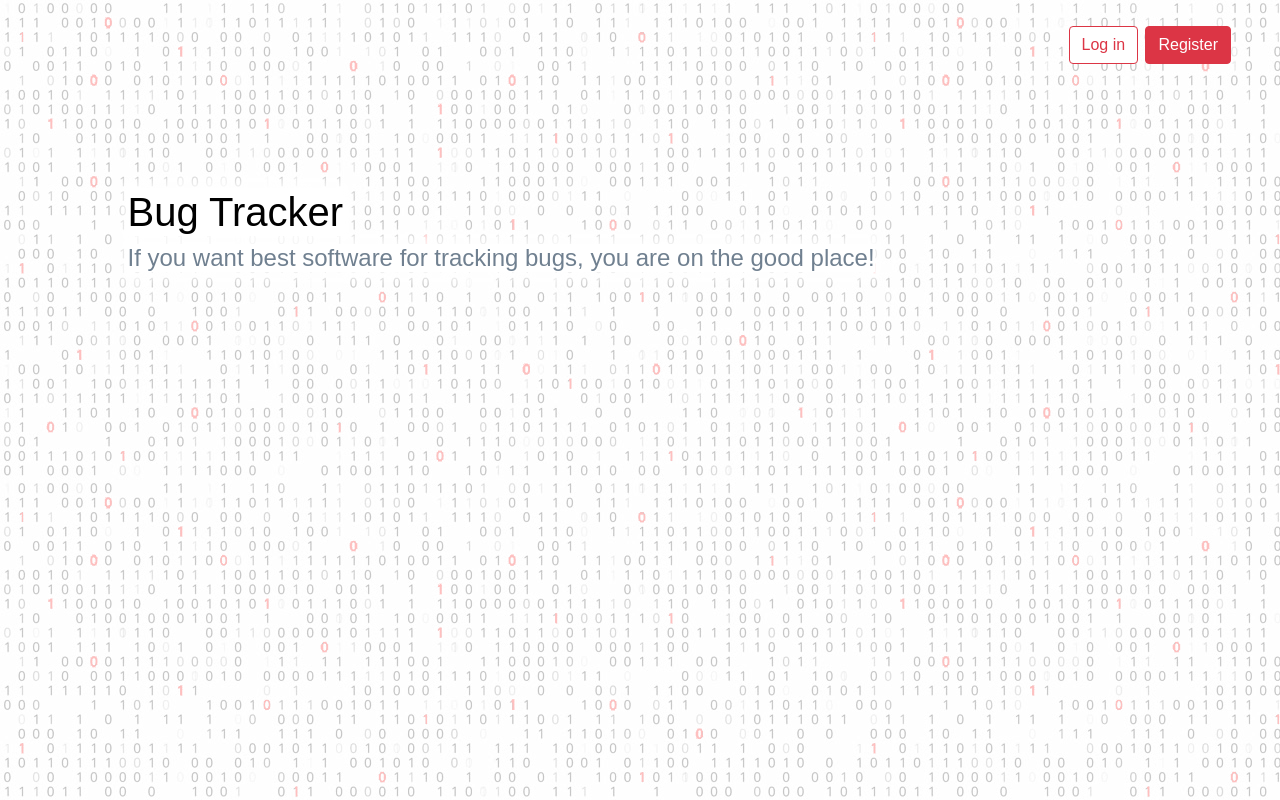
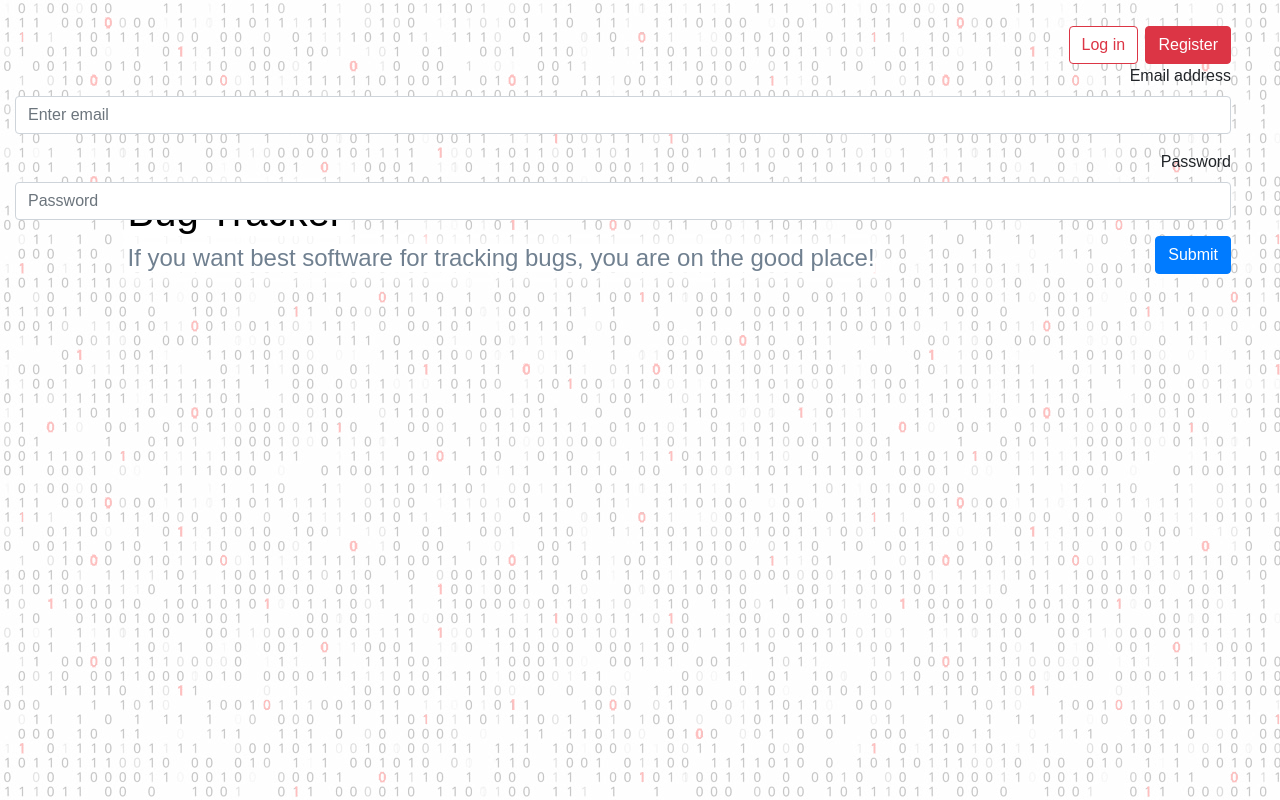
Before and after one commit to lucicdanilo/bugtracker, a React (Create React App) app: page /login in a window 1280 px wide. Built offline with nearby package versions, Linux system fonts and the light colour scheme; a web font is replaced by a local one.

Commit message:
login page

```diff
--- a/public/index.html
+++ b/public/index.html
@@ -12,35 +12,13 @@
       name="description"
       content="Web site created using create-react-app"
     />
+    <link rel="manifest" href="%PUBLIC_URL%/manifest.json" />
 
-    <!--
-      manifest.json provides metadata used when your web app is installed on a
-      user's mobile device or desktop. See https://developers.google.com/web/fundamentals/web-app-manifest/
-    -->
-    <link rel="manifest" href="%PUBLIC_URL%/manifest.json" />
-    <!--
-      Notice the use of %PUBLIC_URL% in the tags above.
-      It will be replaced with the URL of the `public` folder during the build.
-      Only files inside the `public` folder can be referenced from the HTML.
-
-      Unlike "/favicon.ico" or "favicon.ico", "%PUBLIC_URL%/favicon.ico" will
-      work correctly both with client-side routing and a non-root public URL.
-      Learn how to configure a non-root public URL by running `npm run build`.
-    -->
     <title>Bug Tracker</title>
   </head>
+
   <body>
     <noscript>You need to enable JavaScript to run this app.</noscript>
     <div id="root"></div>
-    <!--
-      This HTML file is a template.
-      If you open it directly in the browser, you will see an empty page.
-
-      You can add webfonts, meta tags, or analytics to this file.
-      The build step will place the bundled scripts into the <body> tag.
-
-      To begin the development, run `npm start` or `yarn start`.
-      To create a production bundle, use `npm run build` or `yarn build`.
-    -->
   </body>
 </html>
--- a/src/App.js
+++ b/src/App.js
@@ -1,6 +1,9 @@
 import React from "react";
+import { BrowserRouter as Router, Switch, Route, Link } from "react-router-dom";
 import "bootstrap/dist/css/bootstrap.min.css";
 import "./App.css";
+import Login from "./pages/login";
+import Register from "./pages/register";
 
 function App() {
   return (
@@ -12,12 +15,30 @@ function App() {
           place!
         </h4>
         <div className="mainMenu">
-          <button type="button" className="btn btn-outline-danger loginButton">
-            Log in
-          </button>
-          <button type="button" className="btn btn-danger registerButton">
-            Register
-          </button>
+          <Router>
+            <Link
+              type="button"
+              className="btn btn-outline-danger loginButton"
+              to="/login"
+            >
+              Log in
+            </Link>
+            <Link
+              type="button"
+              className="btn btn-danger registerButton"
+              to="/register"
+            >
+              Register
+            </Link>
+            <Switch>
+              <Route path="/login">
+                <Login />
+              </Route>
+              <Route path="/register">
+                <Register />
+              </Route>
+            </Switch>
+          </Router>
         </div>
       </div>
     </div>
--- /dev/null
+++ b/src/pages/login.jsx
@@ -0,0 +1,36 @@
+import React from "react";
+
+class Login extends React.Component {
+  render() {
+    return (
+      <div className="loginComponent">
+        <form>
+          <div class="form-group">
+            <label for="exampleInputEmail1">Email address</label>
+            <input
+              type="email"
+              class="form-control"
+              id="exampleInputEmail1"
+              aria-describedby="emailHelp"
+              placeholder="Enter email"
+            />
+          </div>
+          <div class="form-group">
+            <label for="exampleInputPassword1">Password</label>
+            <input
+              type="password"
+              class="form-control"
+              id="exampleInputPassword1"
+              placeholder="Password"
+            />
+          </div>
+          <button type="submit" class="btn btn-primary">
+            Submit
+          </button>
+        </form>
+      </div>
+    );
+  }
+}
+
+export default Login;
--- /dev/null
+++ b/src/pages/register.jsx
@@ -0,0 +1,9 @@
+import React from "react";
+
+class Register extends React.Component {
+  render() {
+    return <div>Register</div>;
+  }
+}
+
+export default Register;
```
